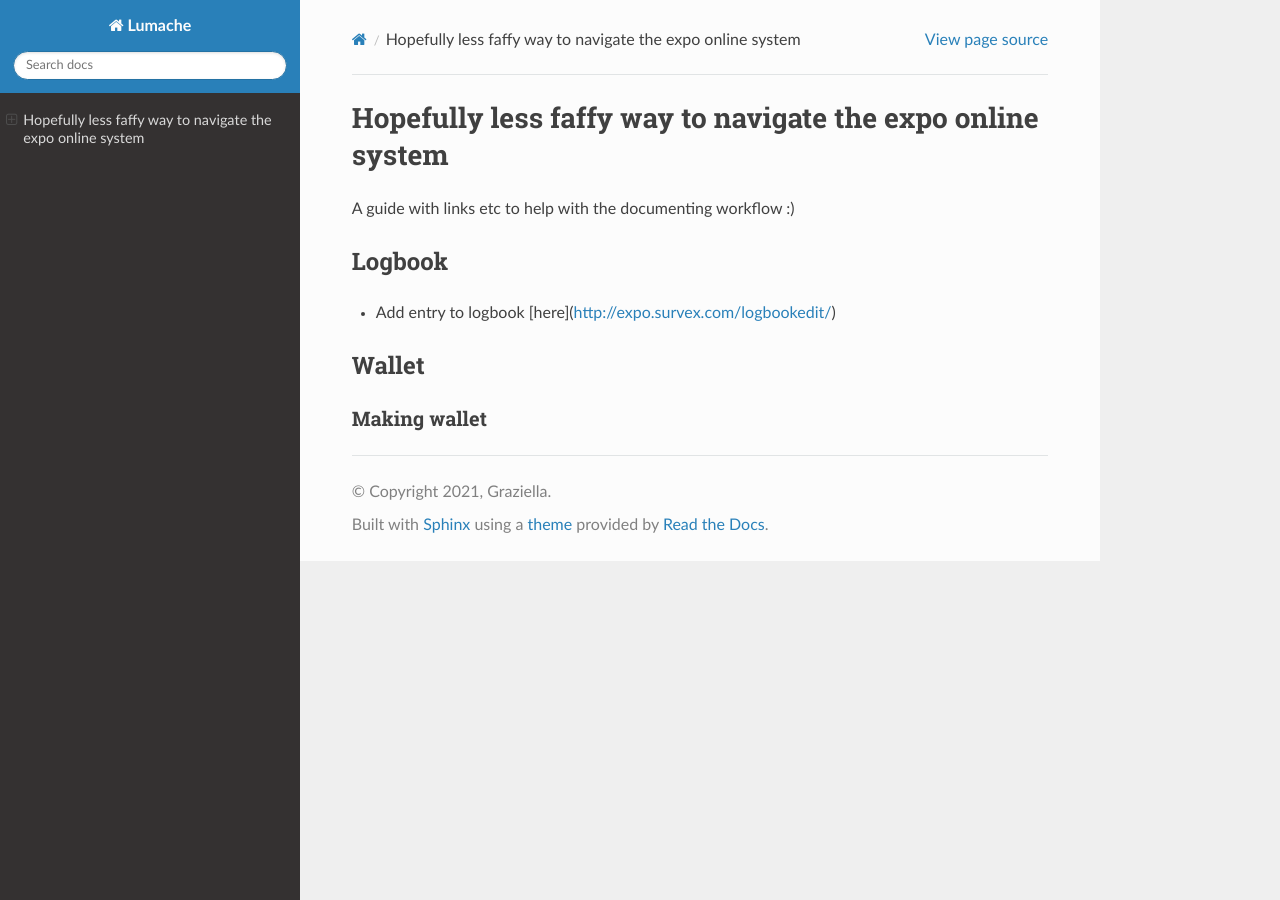
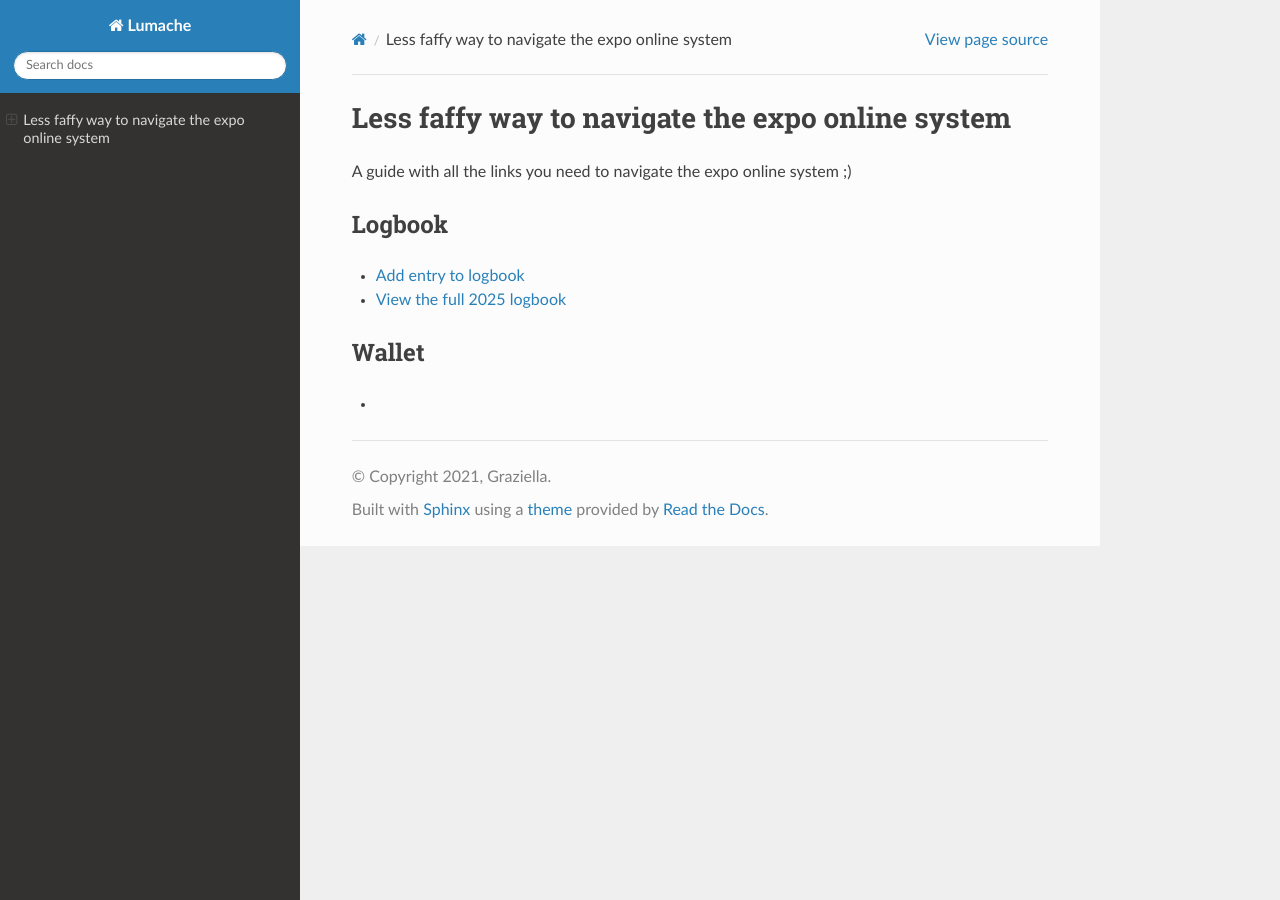
Before and after one commit to DylanW621/expoonlinehelpguide, a Sphinx documentation site: the page built from docs/source/index.rst, in a window 1280 px wide. Built offline with Sphinx 7.4.7 and the Read the Docs theme 3.1.0, drawn with Linux system fonts in a browser that asks for light colours.

Commit message:
add logbook links

```diff
--- a/docs/source/index.rst
+++ b/docs/source/index.rst
@@ -1,14 +1,12 @@
-Hopefully less faffy way to navigate the expo online system
+Less faffy way to navigate the expo online system
 ===================================
-A guide with links etc to help with the documenting workflow :)
+A guide with all the links you need to navigate the expo online system ;)
 
 Logbook
 -----------------------------------
-- Add entry to logbook [here](http://expo.survex.com/logbookedit/)
-
+- `Add entry to logbook <http://expo.survex.com/logbookedit/>`_
+- `View the full 2025 logbook <http://expo.survex.com/years/2025/logbook.html/>`_
 
 Wallet
 -----------------------------------
-
-Making wallet
-^^^^^^^^^^^^^^^^^^^^^^^^^^^
+-
```
